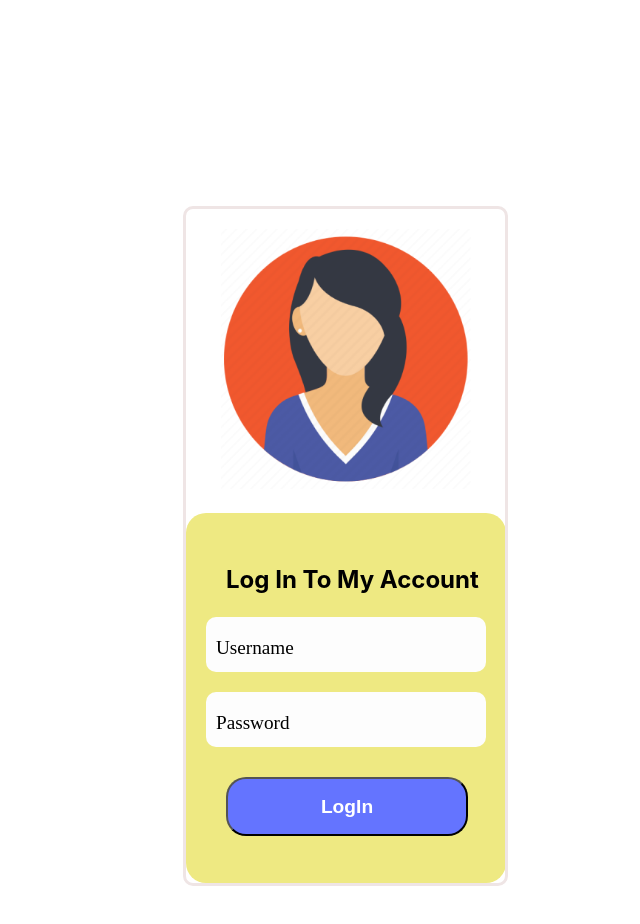
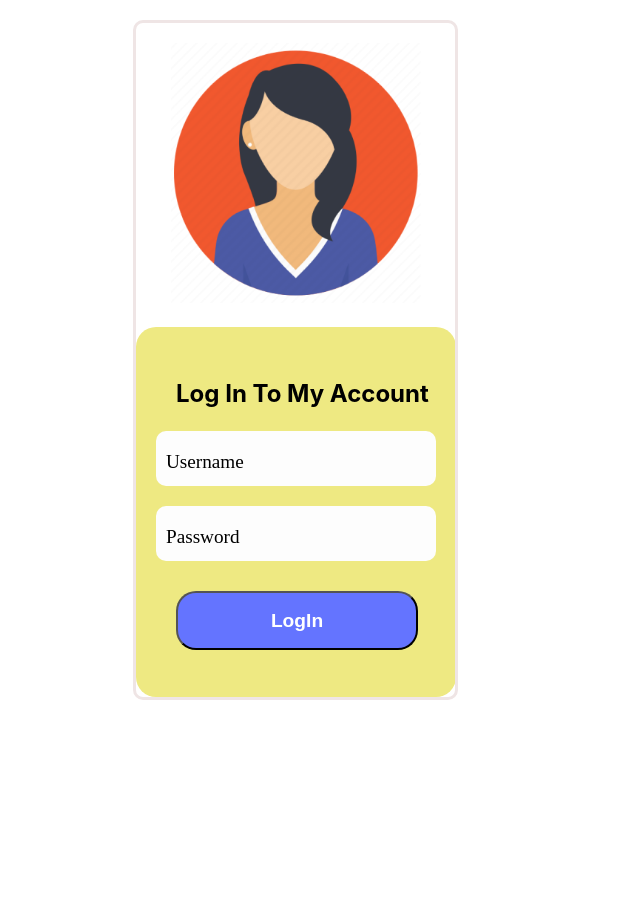
Before and after one commit to itsreee/profile, a plain HTML site: page index.html in a window 1280 px wide. Shown: the whole page, without its empty margins (417-1057 px from the left). Drawn offline with Linux system fonts and the light colour scheme.

Commit message:
profile v1

```diff
--- a/style.css
+++ b/style.css
@@ -85,9 +85,8 @@ background: #FDFDFD;
 #rope{
 width: 325px;
 height: 932px;
-margin-top: 206px;
-margin-right: -226px;
+margin-top: 20px;
 gap: 20px;
 border-radius:10px;
-margin-left: 600px;
+margin-left: 550px;
 }
```
